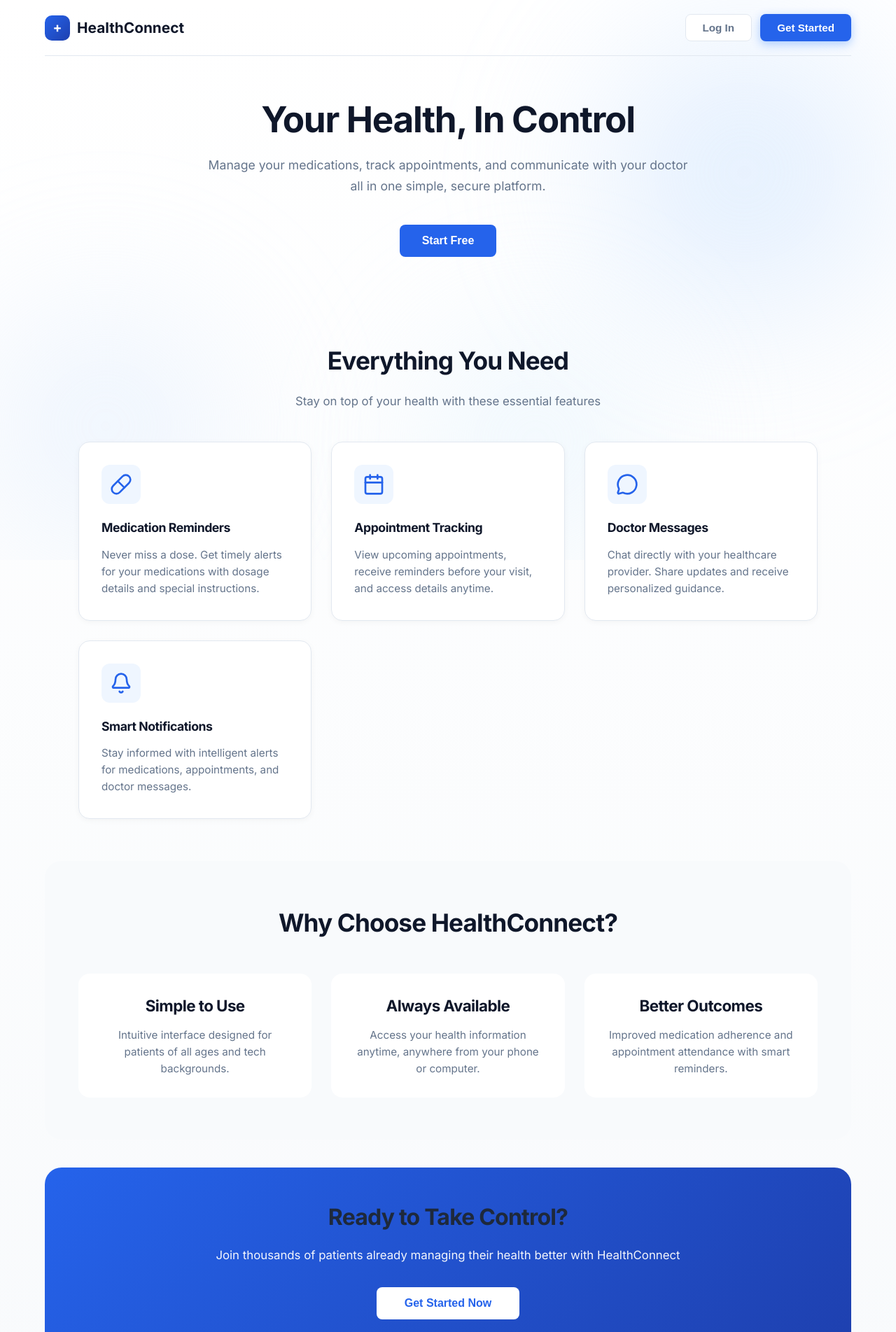
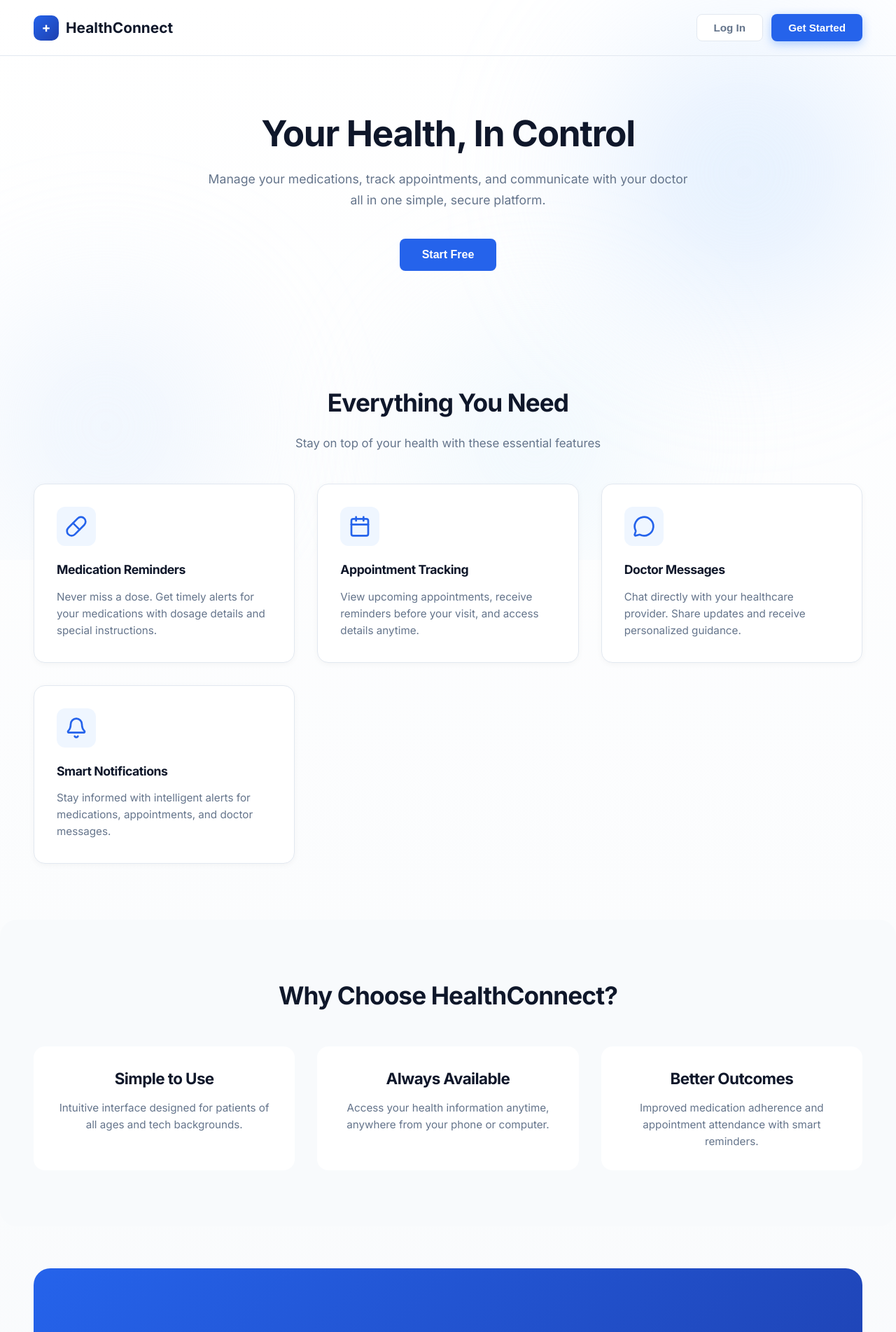
Before and after one commit to JulieMuganza/HealthConnectAppFrontend, a React (Vite) app: page / in a window 1280 px wide. Shown: the top 1903 px of the page at 70% size. Built offline with nearby package versions, Linux system fonts and the light colour scheme.

Commit message:
Edited the landing page5

```diff
--- a/src/pages/LandingPage.css
+++ b/src/pages/LandingPage.css
@@ -89,9 +89,9 @@ body {
 }
 
 .landing-content {
-    max-width: 1200px;
+    width: 100%;
     margin: 0 auto;
-    padding: 0 24px;
+    padding: 0;
     position: relative;
     z-index: 1;
 }
@@ -101,8 +101,10 @@ body {
     display: flex;
     justify-content: space-between;
     align-items: center;
-    padding: 20px 0;
+    padding: 20px 48px;
     border-bottom: 1px solid #E2E8F0;
+    max-width: 1600px;
+    margin: 0 auto;
 }
 
 .logo-section {
@@ -168,8 +170,9 @@ body {
 /* Hero Section */
 .hero-section {
     text-align: center;
-    padding: 60px 24px;
-    max-width: 900px;
+    padding: 80px 48px;
+    width: 100%;
+    max-width: 1600px;
     margin: 0 auto;
 }
 
@@ -217,8 +220,9 @@ body {
 
 /* Features Section */
 .features-section {
-    padding: 60px 48px;
-    max-width: 1200px;
+    padding: 80px 48px;
+    width: 100%;
+    max-width: 1600px;
     margin: 0 auto;
 }
 
@@ -241,8 +245,8 @@ body {
 
 .features-grid {
     display: grid;
-    grid-template-columns: repeat(auto-fit, minmax(280px, 1fr));
-    gap: 28px;
+    grid-template-columns: repeat(auto-fit, minmax(320px, 1fr));
+    gap: 32px;
 }
 
 .feature-card {
@@ -287,18 +291,18 @@ body {
 
 /* Benefits Section */
 .benefits-section {
-    padding: 60px 48px;
-    max-width: 1200px;
-    margin: 0 auto;
+    padding: 80px 48px;
+    width: 100%;
+    max-width: 1600px;
+    margin: 0 auto 60px auto;
     background: #F8FAFC;
     border-radius: 24px;
-    margin-bottom: 40px;
 }
 
 .benefits-grid {
     display: grid;
-    grid-template-columns: repeat(auto-fit, minmax(280px, 1fr));
-    gap: 28px;
+    grid-template-columns: repeat(auto-fit, minmax(320px, 1fr));
+    gap: 32px;
 }
 
 .benefit-item {
@@ -311,11 +315,12 @@ body {
 /* CTA Section */
 .cta-section {
     text-align: center;
-    padding: 45px 24px;
+    padding: 80px 24px;
     background: linear-gradient(135deg, #2563EB 0%, #1E40AF 100%);
     border-radius: 24px;
-    max-width: 1200px;
-    margin: 0 auto 40px auto;
+    width: calc(100% - 96px);
+    max-width: 1600px;
+    margin: 0 auto 60px auto;
     color: white;
 }
 
```
